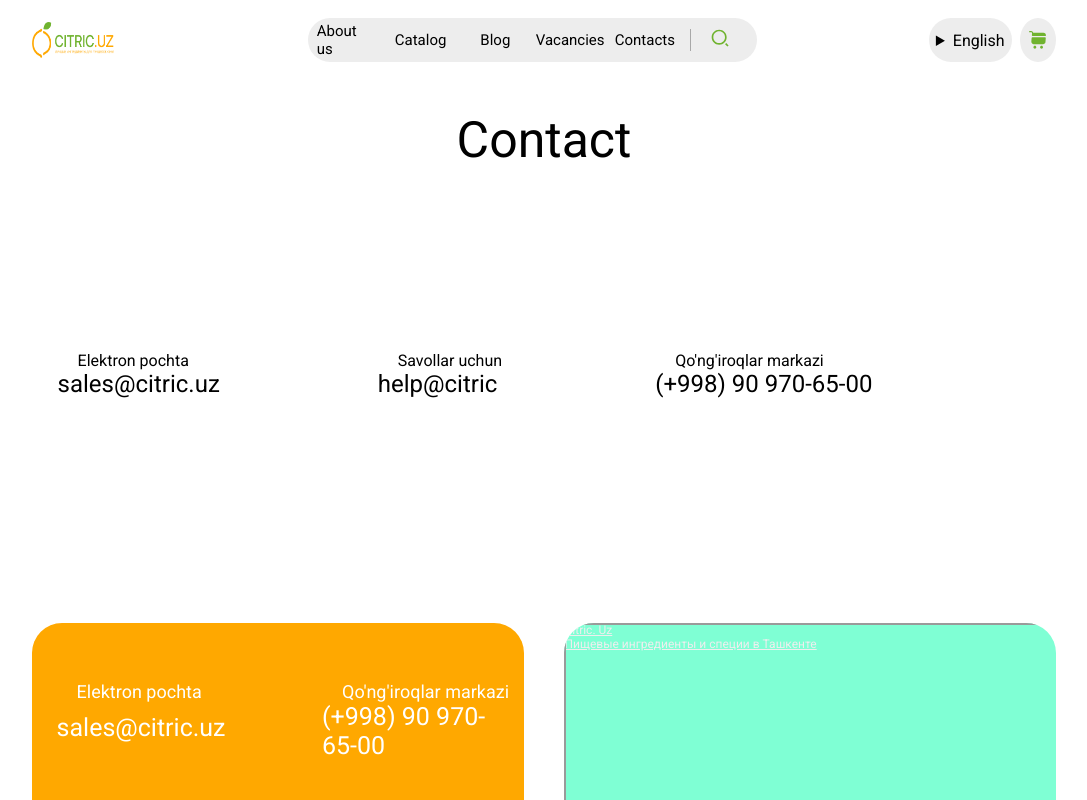
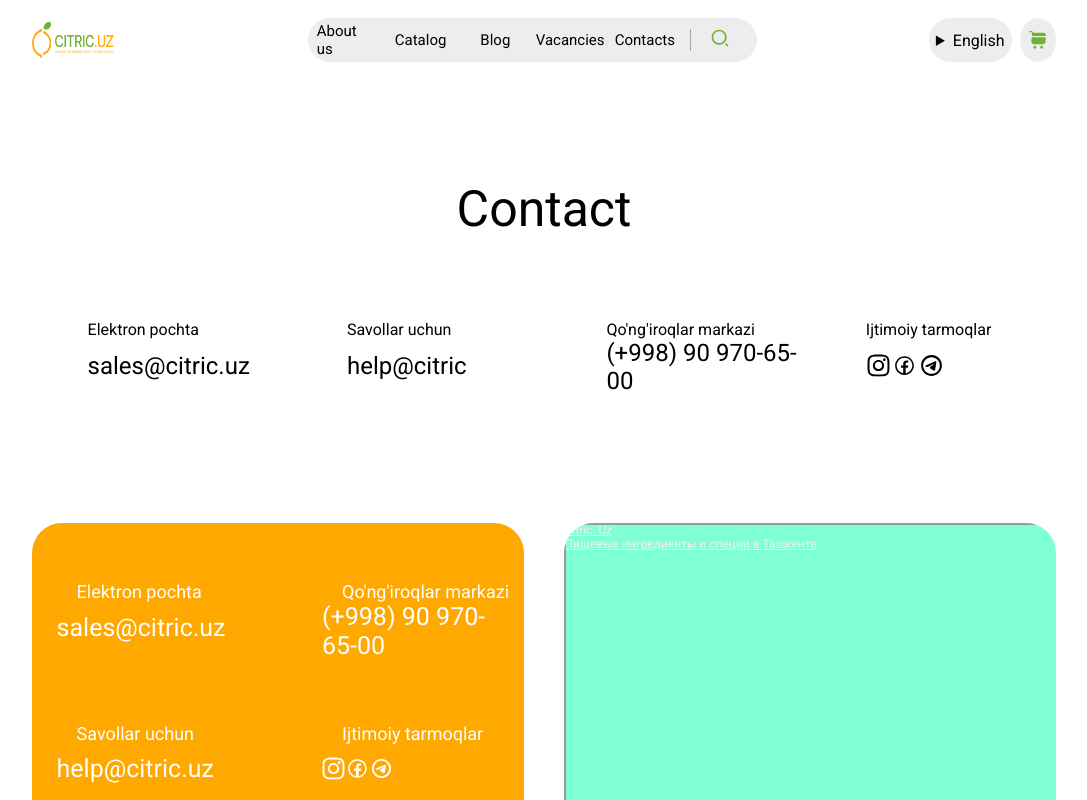
Before and after one commit to Abdulloh080506/citric, a React (Create React App) app: page /contact in a window 1280 px wide. Shown: the top 800 px of the page, without its empty margins (96-1183 px from the left). Built offline with nearby package versions, Linux system fonts and the light colour scheme.

Commit message:
lateste commit

```diff
--- a/src/pages/about/about_producter/index.jsx
+++ b/src/pages/about/about_producter/index.jsx
@@ -1,8 +1,10 @@
 import React from 'react';
 import '../about_producter/style.css';
 import { MdNavigateNext } from "react-icons/md";
+import { useState } from 'react';
 
 const AboutProducter = () => {
+
   return (
     <>
     <h1 className='producters'>Vacancies</h1>
--- a/src/pages/catalog/catalog_elements/style.css
+++ b/src/pages/catalog/catalog_elements/style.css
@@ -64,7 +64,7 @@
     margin-top: 40px;
 }
 .catalog_products .center .catalog_product {
-    width: 30%;
+    width: 29.6%;
     height: 600px;
     border: 1px solid rgb(231, 231, 231);
     border-radius: 40px;
@@ -119,3 +119,32 @@
     background-color: #70B32F;
     color: white;
 }
+
+
+
+
+
+.alert-box {
+    display: none; /* Boshlang'ichda ko'rinmaydi */
+    position: fixed;
+    top: 50%;
+    left: 50%;
+    transform: translate(-50%, -50%);
+    background-color: #f8d7da;
+    color: #721c24;
+    padding: 20px;
+    border: 1px solid #f5c6cb;
+    border-radius: 5px;
+    box-shadow: 0 4px 6px rgba(0, 0, 0, 0.1);
+    z-index: 1000;
+  }
+
+  .alert-box button {
+    margin-top: 10px;
+    padding: 5px 10px;
+    background-color: #721c24;
+    color: white;
+    border: none;
+    border-radius: 3px;
+    cursor: pointer;
+  }
--- a/src/pages/contact/index.jsx
+++ b/src/pages/contact/index.jsx
@@ -1,5 +1,8 @@
 import React from 'react';
 import '../contact/style.css';
+import { FaInstagram } from "react-icons/fa";
+import { LiaFacebook } from "react-icons/lia";
+import { RiTelegramLine } from "react-icons/ri";
 
 const Contact = () => {
   return (
@@ -7,21 +10,25 @@ const Contact = () => {
     <section className='contact'>
         <h1>Contact</h1>
         <div className='phones'>
-            <div>
+            <div className='contact-elements'>
                 <p>Elektron pochta</p>
                 <h2>sales@citric.uz</h2>
             </div>
-            <div>
+            <div className='contact-elements'>
                 <p>Savollar uchun</p>
                 <h2>help@citric</h2>
             </div>
-            <div>
+            <div className='contact-elements'>
                 <p>Qo'ng'iroqlar markazi</p>
                 <h2>(+998) 90 970-65-00</h2>
             </div>
-            <div>
-                <p></p>
-
+            <div className='contact-elements'>
+                <p>Ijtimoiy tarmoqlar</p>
+                <div className='icons'>
+                    <FaInstagram/>
+                    <LiaFacebook/>
+                    <RiTelegramLine/>
+                </div>
             </div>
         </div>
     </section>
--- a/src/pages/contact/style.css
+++ b/src/pages/contact/style.css
@@ -1,19 +1,46 @@
 .contact {
     width: 100%;
-    height: 500px;
+    height: 200px;
     display: flex;
     flex-direction: column;
-    justify-content: center;
+    justify-content: space-between;
     align-items: center;
-    gap: 30px;
+    gap: 40px;
+    margin-top: 100px;
+    margin-bottom: 100px;
 }
 .contact h1 {
     font-size: 50px;
 }
 .contact .phones {
     width: 95%;
-    height: 70%;
+    height: 30%;
     display: flex;
     justify-content: space-between;
     align-items: center;
 }
+.contact .phones .contact-elements {
+    width: 20%;
+    height: 100%;
+    display: flex;
+    flex-direction: column;
+    justify-content: space-between;
+    align-items: start;
+    position: relative;
+    left: 30px;
+}
+.contact .phones .contact-elements p {
+    position: relative;
+    left: 0;
+}
+.contact .phones div:nth-child(4) .icons {
+    width: 40%;
+    height: 50%;
+    display: flex !important;
+    justify-content: space-between;
+    align-items: center;
+}
+.contact .phones div:nth-child(4) .icons svg {
+    width: 25px;
+    height: 25px;
+}
--- a/src/pages/home/blog/style.css
+++ b/src/pages/home/blog/style.css
@@ -18,11 +18,13 @@
     align-items: center;
 }
 .blog-pro div {
-    width: 30%;
+    width: 29.6%;
     height: 550px;
     display: flex;
     flex-direction: column;
     justify-content: space-between;
+    border: 1px solid rgb(214, 214, 214);
+    border-radius: 25px;
 }
 .blog-pro div div:nth-child(1) {
     width: 100%;
@@ -36,15 +38,20 @@
 }
 .blog-pro div div:nth-child(2) {
     width: 100%;
-    height: 40%;
+    height: 38%;
     border: none;
+    position: relative;
+    top: -15px;
 }
 .blog-pro div div:nth-child(2) h3 {
     width: 80%;
-    font-size: 25px;
+    font-size: 22px;
+    position: relative;
+    left: 17px;
 }
 .blog-pro div div:nth-child(2) p {
-    font-size: 20px;
+    font-size: 18px;
+    width: 80%;
 }
 .blog-pro div div:nth-child(2) button {
     width: 90%;
@@ -87,6 +94,7 @@
     .blog-pro {
         display: flex;
         flex-wrap: wrap;
+        margin-bottom: 20px;
     }
     .blog-pro div {
         width: 100%;
--- a/src/pages/home/cards/style.css
+++ b/src/pages/home/cards/style.css
@@ -20,13 +20,13 @@
     position: relative;
 }
 .left-card .bg-rounds {
-    width: 80%;
+    width: 150%;
     height: 100%;
     background-color: #ffc44e;
     border-radius: 50%;
     position: absolute;
     top: -60px;
-    left: 200px;
+    left: 0px;
     z-index: 1;
     display: flex;
     justify-content: center;
```
Also changed, not shown: src/pages/home/cards/index.jsx (line endings or trailing spaces).
